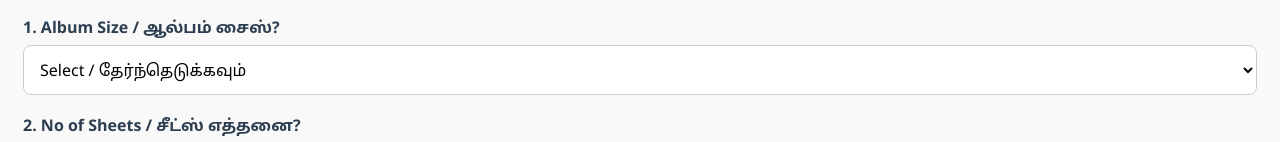
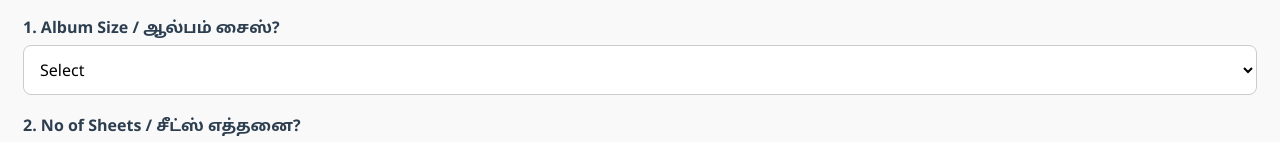
Before and after one commit to amarmathu/gt-order, a plain HTML site: page index.html in a window 1280 px wide. Shown: the part 216-358 px from the top of the page. Drawn offline with Linux system fonts and the light colour scheme.

Commit message:
Update index.html

```diff
--- a/index.html
+++ b/index.html
@@ -99,7 +99,7 @@
   <div class="question">
     <label>1. Album Size / ஆல்பம் சைஸ்?</label>
     <select id="albumSize">
-      <option value="">Select / தேர்ந்தெடுக்கவும்</option>
+      <option value="">Select </option>
       <option value="8x8 inch">8x8 inch</option>
       <option value="10x10 inch">10x10 inch</option>
       <option value="12x12 inch">12x12 inch</option>
```
